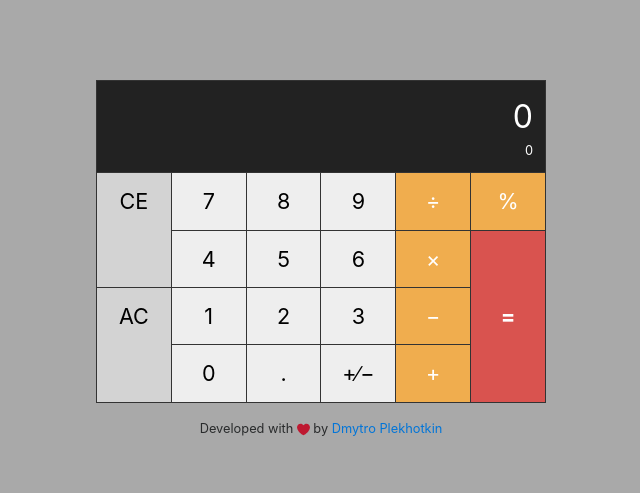
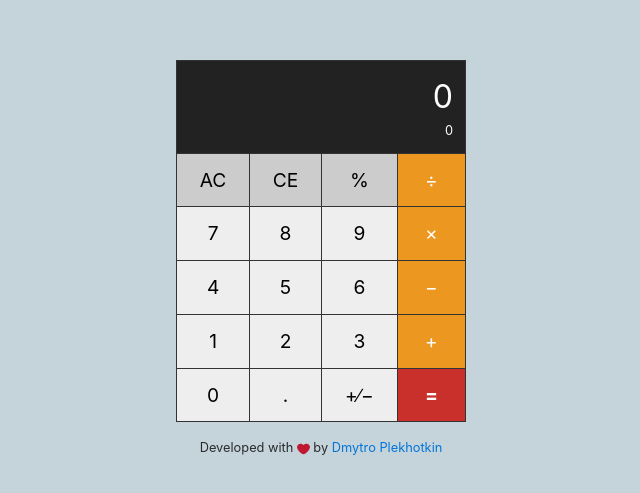
Before and after one commit to plekhotkindmytro/Calculator, a plain HTML site: page index.html in a window 1280 px wide. Shown: the part 141-634 px from the top of the page, without its empty margins (319-959 px from the left). Drawn offline with Linux system fonts and the light colour scheme.

Commit message:
Update design

```diff
--- a/index.html
+++ b/index.html
@@ -15,10 +15,11 @@
 
 <body>
 
+
     <section id="calc">
-        <table class="table table-bordered bg-grey">
+        <table class="table table-bordered" cellspacing="10">
             <tr>
-                <td colspan="6" id="no-padding">
+                <td colspan="4" id="no-padding">
                     <div id="output-wrapper">
                         <span id="output">0</span>
                         <span id="history">0</span>
@@ -26,37 +27,50 @@
                 </td>
             </tr>
             <tr>
-                <td class="bg-darkgrey calc-btn" id="ce" rowspan="2">CE</td>
-                <td class="calc-btn calc-number">7</td>
-                <td class="calc-btn calc-number">8</td>
-                <td class="calc-btn calc-number">9</td>
+                <td class="bg-darkgrey calc-btn" id="ac">AC</td>
+                <td class="bg-darkgrey calc-btn" id="ce">CE</td>
+                <td class="bg-darkgrey calc-btn" id="cal-percent" op="%">%</td>
+
+
                 <td class="bg-warning calc-btn calc-math" op="/">&divide;</td>
-                <td class="bg-warning calc-btn" id="cal-percent" op="%">&percnt;</td>
+            </tr>
+            <tr>
+                <td class="calc-btn bg-grey calc-number">7</td>
+                <td class="calc-btn bg-grey calc-number">8</td>
+                <td class="calc-btn bg-grey calc-number">9</td>
+
+
+                <td class="bg-warning calc-btn calc-math" op="*">&times;</td>
+
 
             </tr>
             <tr>
-                <td class="calc-btn calc-number">4</td>
-                <td class="calc-btn calc-number">5</td>
-                <td class="calc-btn calc-number">6</td>
-                <td class="bg-warning calc-btn calc-math" op="*">&times;</td>
-                <td class="bg-danger calc-btn" id="calc-equals" rowspan="3">&equals;</td>
 
-            </tr>
-            <tr>
-                <td class="bg-darkgrey calc-btn" id="ac" rowspan="2">AC</td>
-                <td class="calc-btn calc-number">1</td>
-                <td class="calc-btn calc-number">2</td>
-                <td class="calc-btn calc-number">3</td>
+                <td class="calc-btn bg-grey calc-number">4</td>
+                <td class="calc-btn bg-grey calc-number">5</td>
+                <td class="calc-btn bg-grey calc-number">6</td>
+
+
                 <td class="bg-warning calc-btn calc-math" op="-">&minus;</td>
 
 
             </tr>
             <tr>
-                <td class="calc-btn calc-number" id="calc-zero">0</td>
-                <td class="calc-btn" id="calc-dot">.</td>
-                <td class="calc-btn" id="calc-sign-op">&plus;&#8725;&minus;</td>
+
+                <td class="calc-btn bg-grey calc-number">1</td>
+                <td class="calc-btn bg-grey calc-number">2</td>
+                <td class="calc-btn bg-grey calc-number">3</td>
+
                 <td class="bg-warning calc-btn calc-math" op="+">&plus;</td>
 
+
+            </tr>
+            <tr>
+                <td class="calc-btn bg-grey calc-number" id="calc-zero" colspan="1">0</td>
+                <td class="calc-btn bg-grey" id="calc-dot">.</td>
+
+                <td class="calc-btn bg-grey" id="calc-sign-op">&plus;&#8725;&minus;</td>
+                <td class="bg-danger calc-btn" id="calc-equals">&equals;</td>
             </tr>
         </table>
     </section>
--- a/styles.css
+++ b/styles.css
@@ -9,7 +9,7 @@ body {
     flex-direction: column;
     justify-content: center;
     align-items: center;
-    background-color: darkgrey;
+    background-color: #c5d3da;
     background-size: cover;
 }
 
@@ -20,7 +20,7 @@ footer {
 }
 
 td {
-    width: 3.2em;
+    width: 3rem;
     padding: 0;
 }
 
@@ -33,8 +33,12 @@ td {
 }
 
 .bg-darkgrey {
-    background-color: lightgrey;
+    background-color: #ccc;
     color: black;
+}
+
+.bg-darkgrey:hover {
+    background-color: #ddd;
 }
 
 .bg-grey {
@@ -42,9 +46,26 @@ td {
     color: black;
 }
 
-.bg-warning,
+.bg-grey:hover {
+    background-color: #fff;
+}
+
+.bg-warning {
+    color: white;
+    background-color: #ec971f!important;
+}
+
+.bg-warning:hover {
+    background-color: #f0ad4e!important;
+}
+
 .bg-danger {
     color: white;
+    background-color: #c9302c!important;
+}
+
+.bg-danger:hover {
+    background-color: #d9534f!important;
 }
 
 .calc-btn:hover {
@@ -60,7 +81,7 @@ td {
     color: white;
     font-size: 2rem;
     overflow: hidden;
-    width: 28rem;
+    width: 18rem;
     padding: 0.75rem;
     display: flex;
     flex-direction: column;
@@ -89,10 +110,9 @@ td {
 }
 
 #calc {
-    font-size: 1.35rem;
+    font-size: 1.2rem;
 }
 
 #calc-equals {
-    vertical-align: middle;
     font-weight: bold;
 }
```
